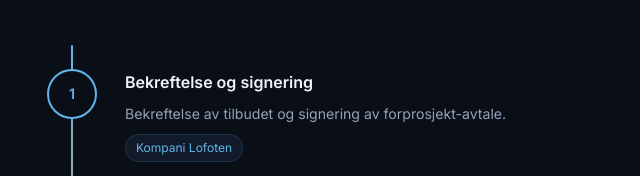
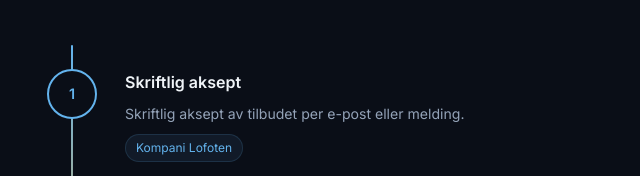
Before and after one commit to WattoshiAS/Kompani-lofoten, a plain HTML site: page index.html in a window 1280 px wide. Shown: the part 4133-4309 px from the top of the page, without its empty margins (75-715 px from the left). Drawn offline with nearby package versions, Linux system fonts and the light colour scheme; a web font is replaced by a local one.

Commit message:
Add files via upload

```diff
--- a/index.html
+++ b/index.html
@@ -872,8 +872,8 @@
     <div class="timeline-step">
       <div class="timeline-dot">1</div>
       <div class="timeline-content">
-        <h4>Bekreftelse og signering</h4>
-        <p>Bekreftelse av tilbudet og signering av forprosjekt-avtale.</p>
+        <h4>Skriftlig aksept</h4>
+        <p>Skriftlig aksept av tilbudet per e-post eller melding.</p>
         <span class="responsible">Kompani Lofoten</span>
       </div>
     </div>
```
